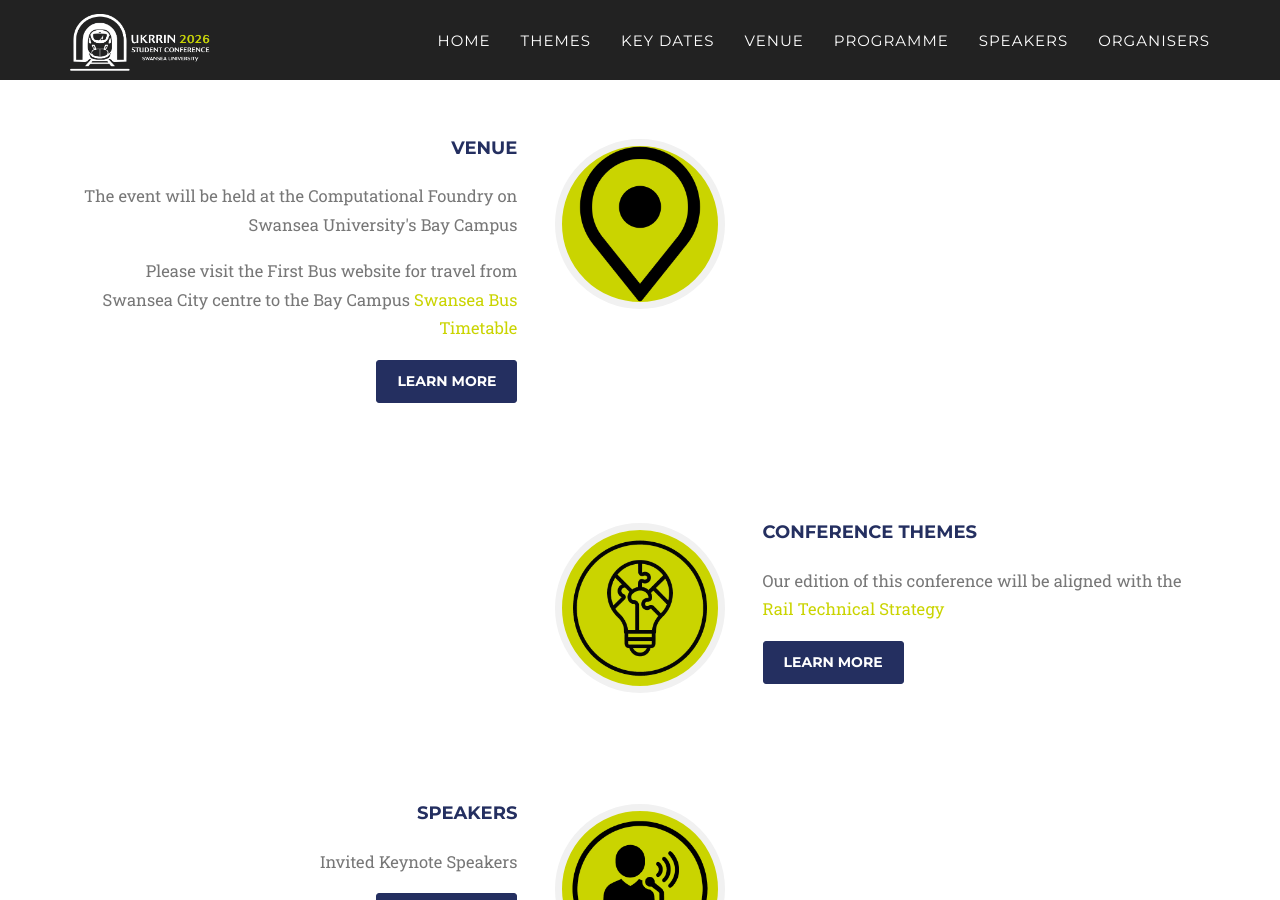
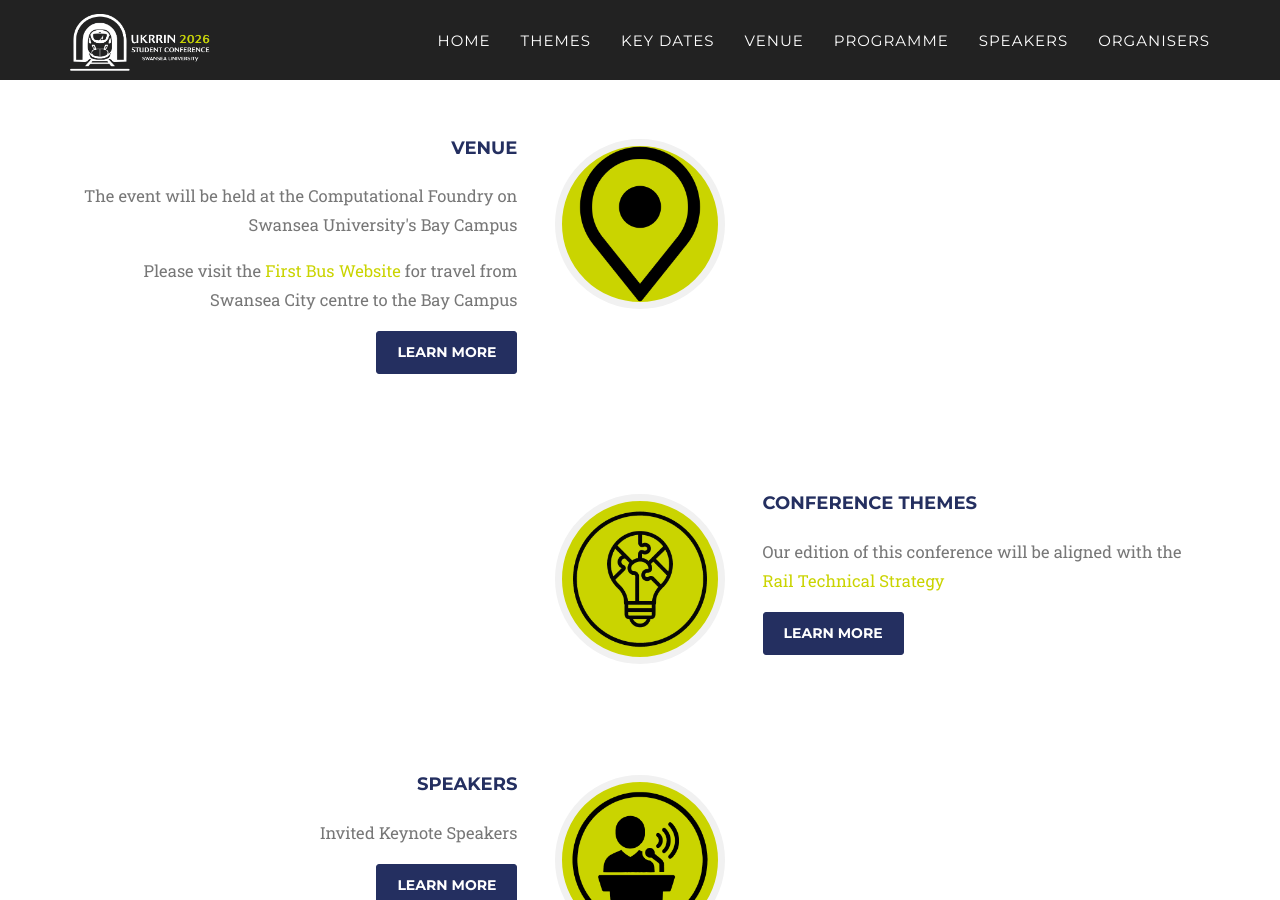
Before and after one commit to ukrrin2026swansea/ukrrin2026swansea.github.io, a Jekyll site: the page built from index.html, in a window 1280 px wide and 900 px high, scrolled down 2771 px. Built offline with Jekyll 4.4.1, drawn with Linux system fonts in a browser that asks for light colours; some web fonts are replaced.

Commit message:
bus formatting

```diff
--- a/_2017_pages/venue.html
+++ b/_2017_pages/venue.html
@@ -45,10 +45,11 @@
 
   <h3>Bus Travel in Swansea</h3>
   <p>
-    Please visit the First Bus website for travel from Swansea City centre to the Bay Campus
-    <a class="urllink"
+    Please visit the
+        <a class="urllink"
         href="https://www.firstbus.co.uk/south-west-wales/plan-journey/timetables?search="
-        rel="nofollow" target="_blank">Swansea Bus Timetable</a>
+        rel="nofollow" target="_blank">First Bus Website</a>
+        for travel from Swansea City centre to the Bay Campus
   </p>
 
   <h3>Places to Visit in Swansea</h3>
--- a/_data/twenty_17/home_about_data.yml
+++ b/_data/twenty_17/home_about_data.yml
@@ -13,10 +13,11 @@
   name: Venue
   info:
     - The event will be held at the Computational Foundry on Swansea University's Bay Campus</b>
-    - Please visit the First Bus website for travel from Swansea City centre to the Bay Campus
-      <a class="urllink"
+    - Please visit the
+        <a class="urllink"
         href="https://www.firstbus.co.uk/south-west-wales/plan-journey/timetables?search="
-        rel="nofollow" target="_blank">Swansea Bus Timetable</a>
+        rel="nofollow" target="_blank">First Bus Website</a>
+        for travel from Swansea City centre to the Bay Campus
   link: /venue
 
 - inverted: timeline-inverted themes
```
